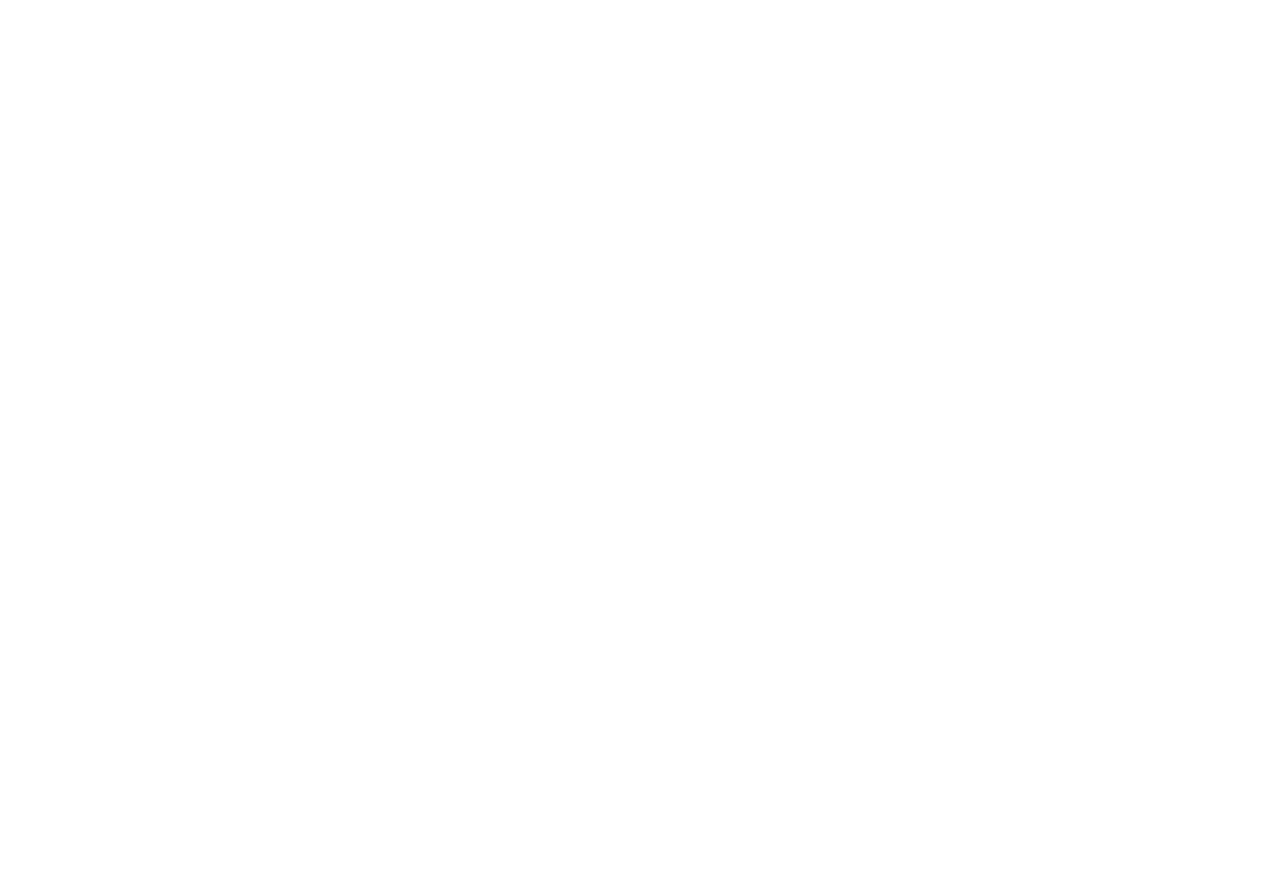
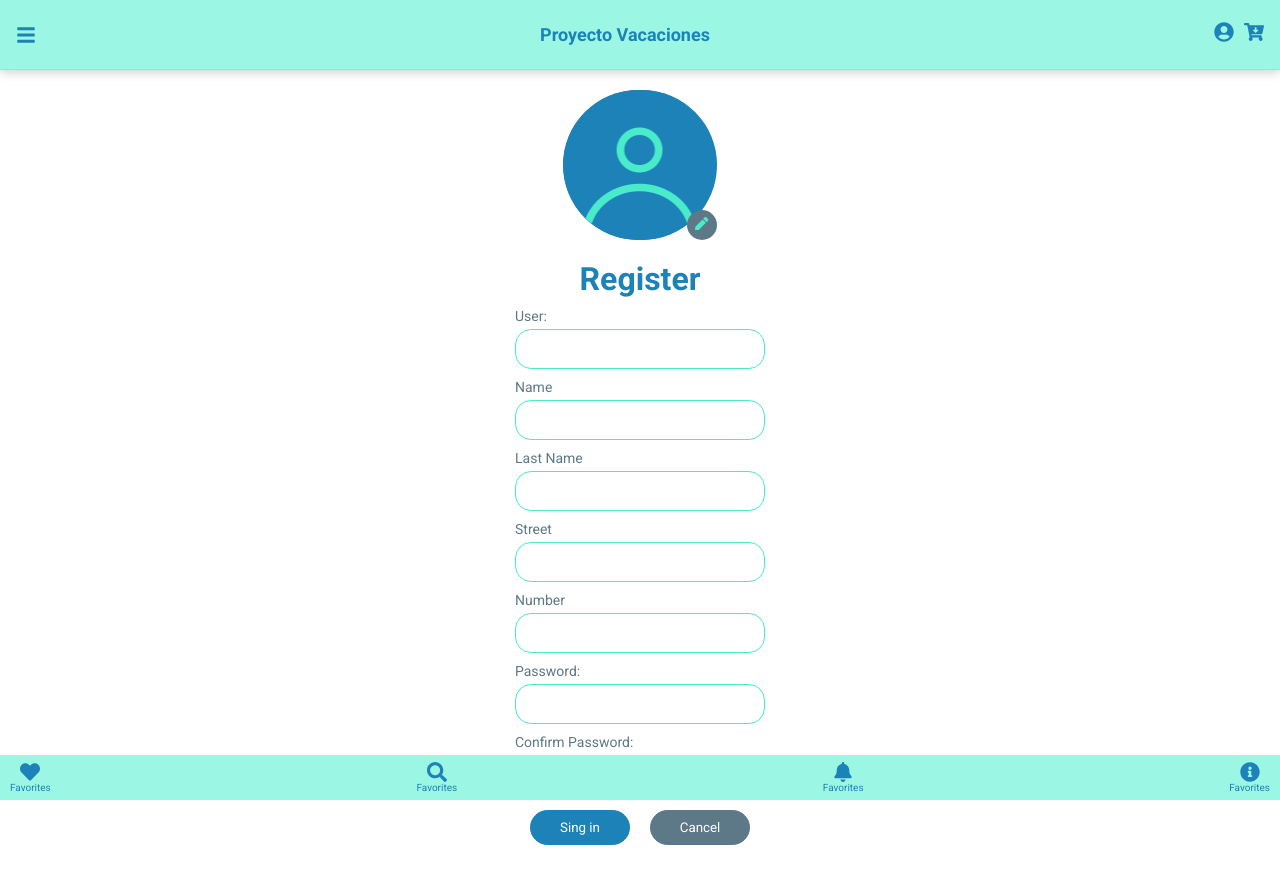
Before and after one commit to TMaldonado460/ecommerce-fullstack-0522-frontend, a React (Create React App) app in the folder ecommerce-front/: page /register in a window 1280 px wide. Before the commit this address had no page. Shown: the top 884 px of the page. Before the commit the page ends 800 px from the top, so only its background shows below. Built offline with nearby package versions, Linux system fonts and the light colour scheme.

Commit message:
vistas login y register agregados

```diff
--- a/ecommerce-front/src/App.js
+++ b/ecommerce-front/src/App.js
@@ -1,12 +1,16 @@
 import { BrowserRouter,Routes,Route} from 'react-router-dom';
 import Home from './components/Pages/Home';
 import ListAll from './components/Pages/ListAll';
+import Login from './components/Pages/Login';
+import Register from './components/Pages/Register';
 function App() {
   return (
     <BrowserRouter>
       <Routes>
         <Route path="/" element={<Home />} />
         <Route path="/products" element={<ListAll/>} />
+        <Route path="/login" element={<Login/>}/>
+        <Route path="/register" element={<Register/>}/>
       </Routes>
     </BrowserRouter>
   );
--- a/ecommerce-front/src/components/NavBar/NavBar.jsx
+++ b/ecommerce-front/src/components/NavBar/NavBar.jsx
@@ -22,7 +22,8 @@
                 </NavMenu>
                 <Titulo>Proyecto Vacaciones</Titulo>
                 <Ul>
-                    <FaCartArrowDown className="iconstop"/> <FaUserCircle className="iconstop"/>
+                    <Link className="path-Bar" to="/login"><FaUserCircle className="iconstop"/></Link>
+                    <Link className="path-Bar" to="/"><FaCartArrowDown className="iconstop"/></Link>
                 </Ul>
             </Nav>
             <Filler />
--- a/ecommerce-front/src/components/Pages/Login.jsx
+++ b/ecommerce-front/src/components/Pages/Login.jsx
@@ -0,0 +1,95 @@
+import ButtomBar from "../ButtomBar/ButtomBar";
+import NavBar from "../NavBar/NavBar";
+import avatar from "../../img/Avatar.png";
+import { Link } from "react-router-dom";
+import styled from "styled-components";
+
+const Login = () => {
+
+  return (
+    <div>
+      <NavBar />
+      <Container>
+        <IMG src={avatar} alt="avatar" />
+        <Title>Login</Title>
+        <Form>
+          <Label>User:</Label>
+          <Input type="text" name="email" />
+
+          <Label> Password:</Label>
+          <Input type="password" name="password" />
+          <Button type="submit">Sing in</Button>
+        </Form>
+        <Register>
+          <p>I don't have an account, I need to</p>
+          <Link to="/register" className="path-login">register.</Link>
+        </Register>
+      </Container>
+      <ButtomBar />
+    </div>
+  );
+};
+const Container = styled.div`
+    display: flex;
+    flex-direction: column;
+    align-items: center;
+`;
+const IMG = styled.img`
+    width: 154.05px;
+    height: 150px;
+    background: #1c82b8;
+    border-radius: 100px;
+    margin-top: 20px;
+`;
+const Title = styled.h1`
+    color: var(--color-primary);
+    margin-top: 20px;
+`;
+const Form = styled.form`
+    display: flex;
+    flex-direction: column;
+    align-items: center;
+`;
+const Register = styled.div`
+    display: flex;
+    margin-top: 10px;
+    p{
+      color: var(--color-dark);
+    }
+    .path-login {
+        color: var(--color-primary);
+        text-decoration: none;
+        margin-left: 3px;
+    };
+`;
+const Label = styled.label`
+    align-self: flex-start;
+    margin-top: 10px;
+    color: var(--color-dark);
+    font-size: 14px;
+`;
+const Input = styled.input`
+    width: 250px;
+    height: 40px;
+    background-color: white;
+    border: 1px solid var(--color-Lighter);
+    border-radius: 16px;
+    padding: 0 10px;
+    margin-top: 5px;
+    color: var(--color-dark);
+        :hover {
+            border: 1px solid var(--color-primary);
+        }
+
+`;
+const Button = styled.button`
+    width: 100px;
+    height: 35px;
+    border: 1px solid var(--color-primary);
+    border-radius: 100px;
+    background-color: var(--color-primary);
+    color: white;
+    margin: 15px 0 5px 5px;
+    font-size: 14px;
+`;
+export default Login;
--- a/ecommerce-front/src/components/Pages/Pages.css
+++ b/ecommerce-front/src/components/Pages/Pages.css
@@ -48,9 +48,6 @@
     padding: 0 var(--gutters-size);
 }
 
-.path-Bar{
-
-}
 .icon{
     font-size: 20px;
 }
@@ -58,22 +55,3 @@
 .heart {
     color:var(--color-primary);
 }
-
-/* .heart{
-    color: 'red';
-    font-size: 35px;
-    cursor: 'pointer';
-    top: 10px;
-    right: 10px;
-    position: absolute;
-    color: var(--color-contrast-2);
-}
-.heart2{
-    color: 'red';
-    font-size: 20px;
-    cursor: 'pointer';
-    top: 5px;
-    right: 5px;
-    position: absolute;
-    color: var(--color-contrast-2);
-} */
--- /dev/null
+++ b/ecommerce-front/src/components/Pages/Register.jsx
@@ -0,0 +1,122 @@
+import ButtomBar from "../ButtomBar/ButtomBar";
+import NavBar from "../NavBar/NavBar";
+import avatar from "../../img/Avatar.png";
+import styled from "styled-components";
+import { FaPen } from "react-icons/fa";
+
+const Register = () => {
+
+    return (
+    <div>
+        <NavBar />
+        <Container>
+        <IMG>
+            <img src={avatar} alt="avatar" />
+            <button type="submit"><FaPen className="pen"/></button>
+        </IMG>
+        <Title>Register</Title>
+        <Form>
+            <Label>User:</Label>
+            <Input type="text" name="email" />
+            <Label>Name</Label>
+            <Input type="text" name="name" />
+            <Label>Last Name</Label>
+            <Input type="text" name="lastName" />
+            <Label>Street</Label>
+            <Input type="text" name="street" />
+            <Label>Number</Label>
+            <Input type="text" name="number" />
+            <Label> Password:</Label>
+            <Input type="password" name="password" />
+            <Label>Confirm Password:</Label>
+            <Input type="password" name="password" />
+            <Button>
+            <button type="submit">Sing in</button>
+            <button type="reset">Cancel</button>
+            </Button>
+        </Form>
+        </Container>
+        <ButtomBar />
+    </div>
+    );
+};
+const Container = styled.div`
+    display: flex;
+    flex-direction: column;
+    align-items: center;
+`;
+const IMG = styled.div`
+    width: 154.05px;
+    height: 150px;
+    margin-top: 20px;
+    position: relative;
+    img {
+        width: 100%;
+        height: 100%;
+        background: #1c82b8;
+        border-radius: 100px;
+    }
+    button {
+        position: absolute;
+        bottom: 0;
+        right: 0;
+        height: 30px;
+        width: 30px;
+        border-radius: 100px;
+        border: none;
+        background: var(--color-dark);
+    }
+    .pen {
+        color: var(--color-Lighter);
+    }
+`;
+const Title = styled.h1`
+    color: var(--color-primary);
+    margin-top: 20px;
+`;
+const Form = styled.form`
+    display: flex;
+    flex-direction: column;
+    align-items: center;
+`;
+
+const Label = styled.label`
+    align-self: flex-start;
+    margin-top: 10px;
+    color: var(--color-dark);
+    font-size: 14px;
+`;
+const Input = styled.input`
+    width: 250px;
+    height: 40px;
+    background-color: white;
+    border: 1px solid var(--color-Lighter);
+    border-radius: 16px;
+    padding: 0 10px;
+    margin-top: 5px;
+    color: var(--color-dark);
+        :hover {
+            border: 1px solid var(--color-primary);
+        }
+`;
+const Button = styled.div`
+    font-size: 14px;
+    button {
+        width: 100px;
+        height: 35px;
+        color: white;
+        margin: 15px 10px;
+        border-radius: 100px;
+    }
+    button:nth-child(1) {
+    border: 1px solid var(--color-primary);
+    background-color: var(--color-primary);
+    }
+    button:nth-child(2) {
+    border: 1px solid var(--color-dark);
+    background-color: var(--color-dark);
+
+    }
+`;
+
+export default Register;
--- a/ecommerce-front/src/components/Product/CategoryProduct.jsx
+++ b/ecommerce-front/src/components/Product/CategoryProduct.jsx
@@ -1,5 +1,5 @@
 import {useState} from "react";
-import {FaHeart,FaRegHeart,FaStar, FaStarHalfAlt, FaRegStar} from "react-icons/fa";
+import {FaStar, FaStarHalfAlt, FaRegStar} from "react-icons/fa";
 import styled from "styled-components";
 import Heart from "./Heart";
 
--- a/ecommerce-front/src/components/Product/Heart.jsx
+++ b/ecommerce-front/src/components/Product/Heart.jsx
@@ -18,18 +18,15 @@
 const Button = styled.button`
     background-color: white;
     border: none;
-    color: var(--color-white);
-
+    color: var(--color-contrast-1);
     top: 0px;
     right: 10px;
     position: absolute;
-
     font-weight: 500;
     border-radius: 100%;
     margin: 5px;
     cursor: pointer;
     box-shadow: 0 2px 10px rgb(0 0 0 / 20%);
-
     display: flex;
     align-items: center;
     justify-content: center;
```
Also changed, not shown: ecommerce-front/src/img/Avatar.png (added).
